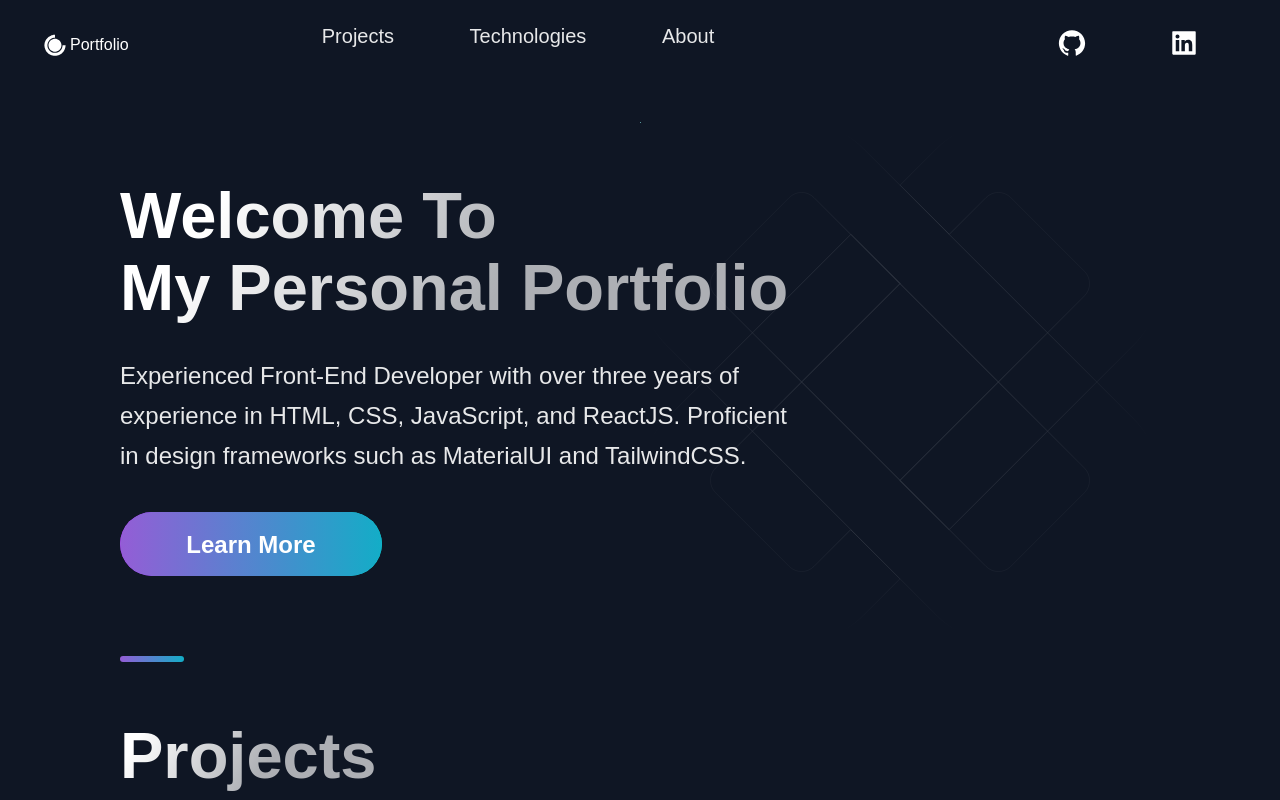
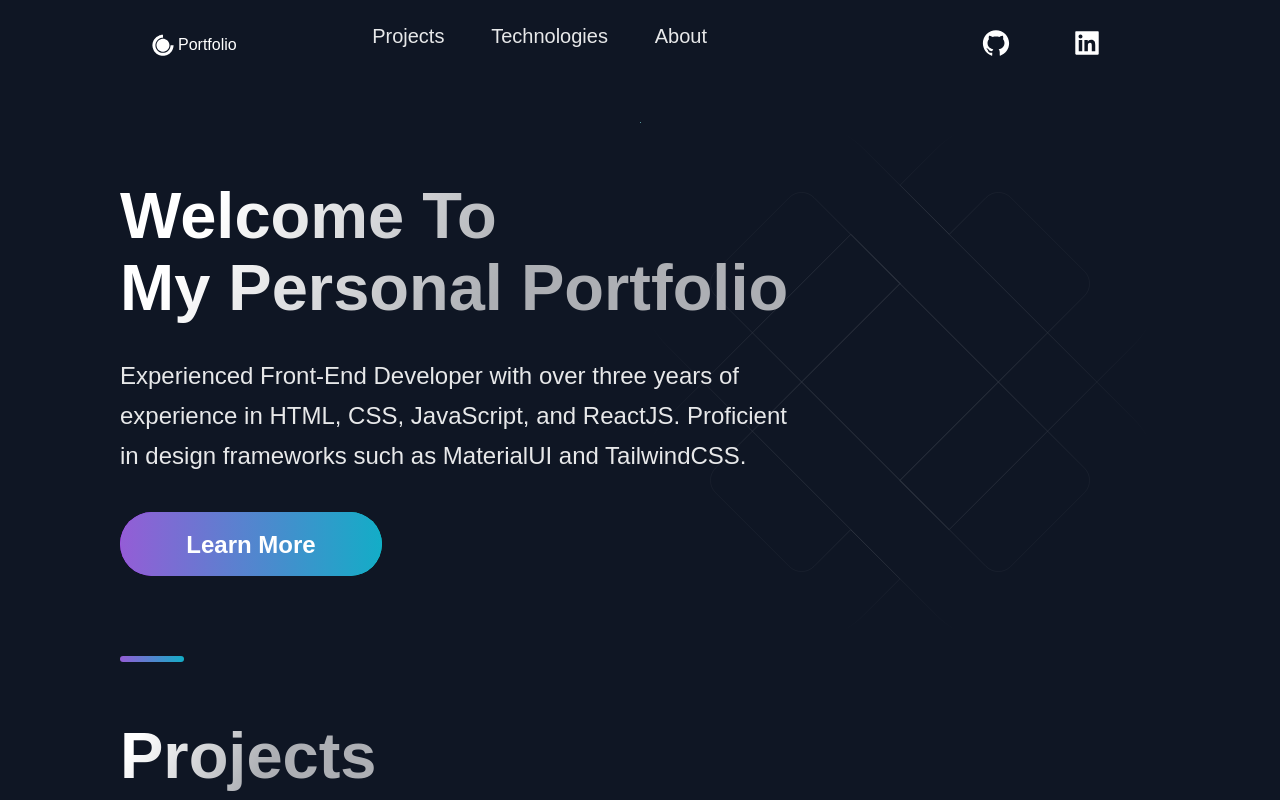
Before and after one commit to JosephHuntley/Portfolio_Updated, a React (Vite) app: page / in a window 1280 px wide. Shown: the top 800 px of the page. Built offline with nearby package versions, Linux system fonts and the light colour scheme.

Commit message:
Added padding to header

```diff
--- a/src/components/header/HeaderStyles.js
+++ b/src/components/header/HeaderStyles.js
@@ -6,9 +6,15 @@ export const Container = styled.header`
 	grid-template-columns: repeat(5, 1fr);
 	grid-template-rows: 1fr;
 	grid-column-gap: 2rem;
-	padding: 4rem;
-	padding-bottom:2rem;
-	padding-top: 2rem;
+	padding: 2rem 4.8rem;
+	margin: 0 10rem;
+
+
+	@media ${props => props.theme.breakpoints.md} {
+		margin: 0;
+		padding: 1.6rem;
+		padding-bottom: 0;
+	}
 
 	@media ${(props) => props.theme.breakpoints.sm} {
 		display: grid;
@@ -16,6 +22,7 @@ export const Container = styled.header`
 		grid-template-rows: repeat(2, 60px);
 		grid-column-gap: 0.5rem;
 		grid-row-gap: 0.5rem;
+
 	}
 `;
 export const Div1 = styled.div`
--- a/src/styles/globalComponents/index.js
+++ b/src/styles/globalComponents/index.js
@@ -18,7 +18,6 @@ export const Section = styled.section`
 
 	@media ${(props) => props.theme.breakpoints.sm} {
 		padding: ${(props) => (props.nopadding ? '0' : '16px 16px 0')};
-
 		width: calc(100vw - 32px);
 		flex-direction: column;
 		margin-bottom: 1rem;
--- a/src/themes/default.js
+++ b/src/themes/default.js
@@ -18,7 +18,7 @@ export default {
 	// Breakpoints for responsive design
 	breakpoints: {
 		sm: 'screen and (max-width: 640px)',
-		md: 'screen and (max-width: 768px)',
+		md: 'screen and (max-width: 820px)',
 		lg: 'screen and (max-width: 1024px)',
 		xl: 'screen and (max-width: 1280px)',
 	},
```
